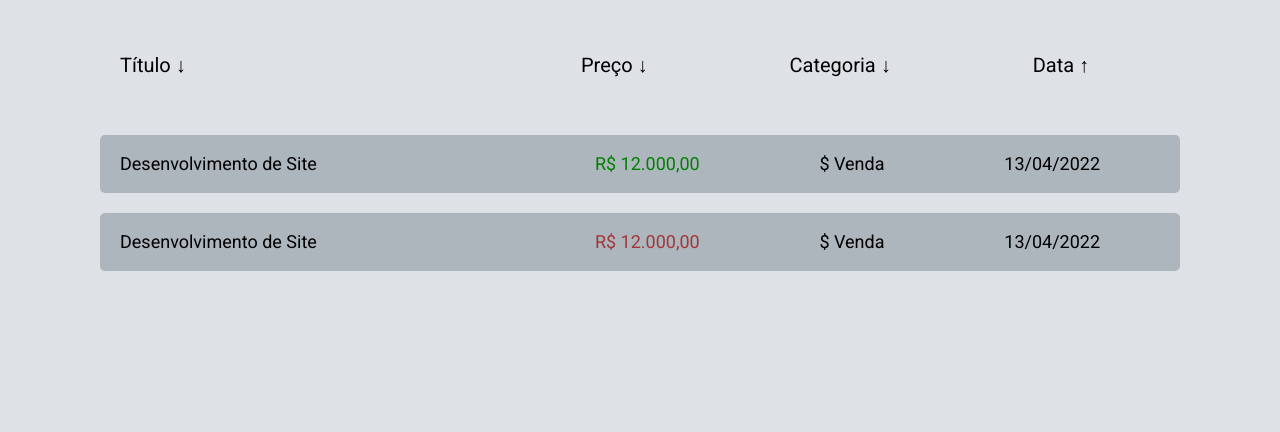
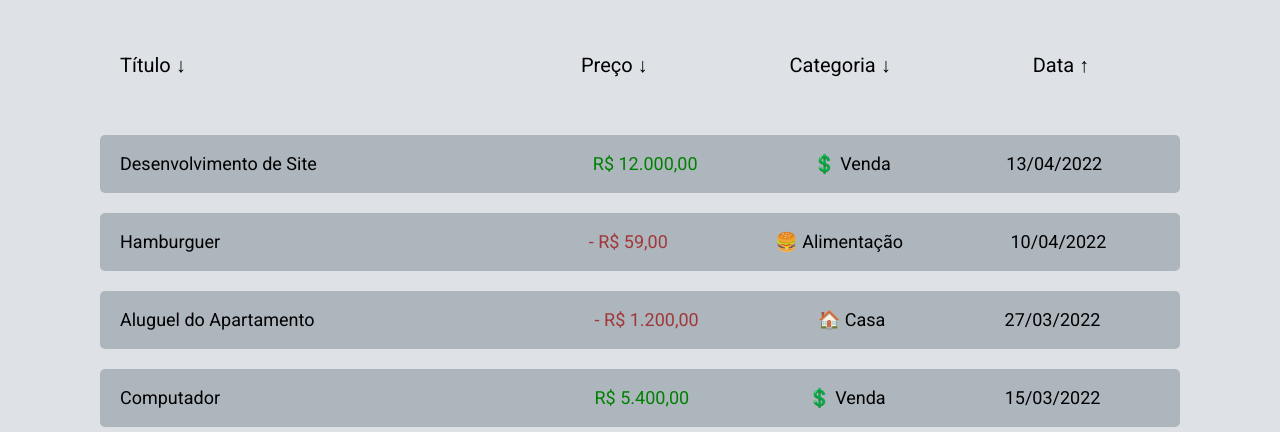
Before and after one commit to diascarolini/projeto-finance, a plain HTML site: page index.html in a window 1280 px wide. Shown: the part 368-800 px from the top of the page. Drawn offline with Linux system fonts and the light colour scheme.

Commit message:
Adicionando novas entradas e saídas

```diff
--- a/index.html
+++ b/index.html
@@ -75,18 +75,38 @@
         </div>
         <div class="sub-table-header-right">
           <span class="green-color">R$ 12.000,00</span>
-          <span>$ Venda</span>
+          <span>💲 Venda</span>
           <span>13/04/2022</span>
         </div>
       </div>
       <div class="sub-table-wrapper pt-20">
         <div class="sub-table-header-left">
-          <span>Desenvolvimento de Site</span>
+          <span>Hamburguer</span>
         </div>
         <div class="sub-table-header-right">
-          <span class="red-color">R$ 12.000,00</span>
-          <span>$ Venda</span>
-          <span>13/04/2022</span>
+          <span class="red-color">- R$ 59,00</span>
+          <span>🍔 Alimentação</span>
+          <span>10/04/2022</span>
+        </div>
+      </div>
+      <div class="sub-table-wrapper pt-20">
+        <div class="sub-table-header-left">
+          <span>Aluguel do Apartamento</span>
+        </div>
+        <div class="sub-table-header-right">
+          <span class="red-color">- R$ 1.200,00</span>
+          <span>🏠 Casa</span>
+          <span>27/03/2022</span>
+        </div>
+      </div>
+      <div class="sub-table-wrapper pt-20">
+        <div class="sub-table-header-left">
+          <span>Computador</span>
+        </div>
+        <div class="sub-table-header-right">
+          <span class="green-color">R$ 5.400,00</span>
+          <span>💲 Venda</span>
+          <span>15/03/2022</span>
         </div>
       </div>
     </section>
```
